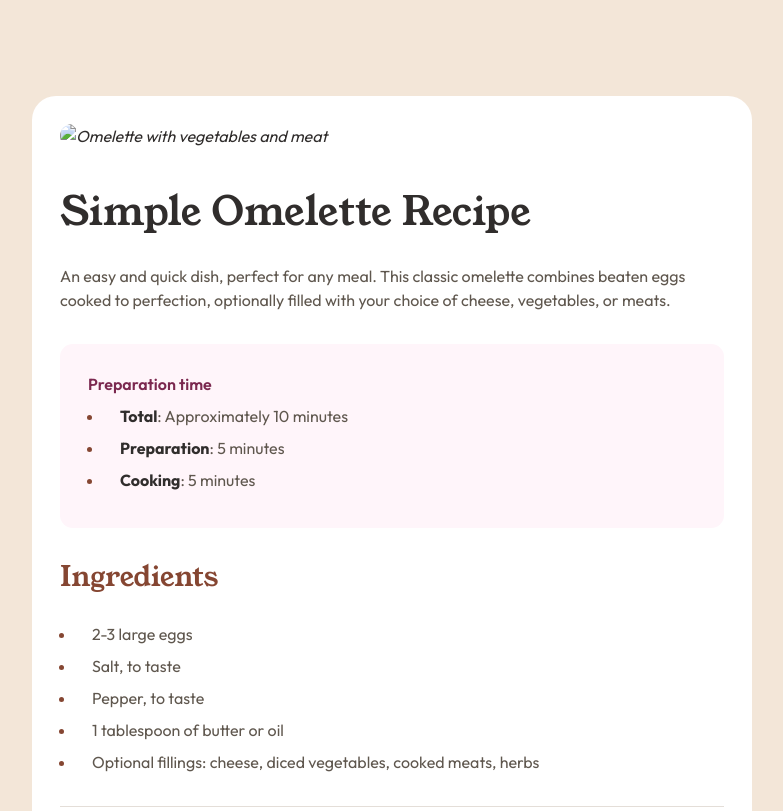
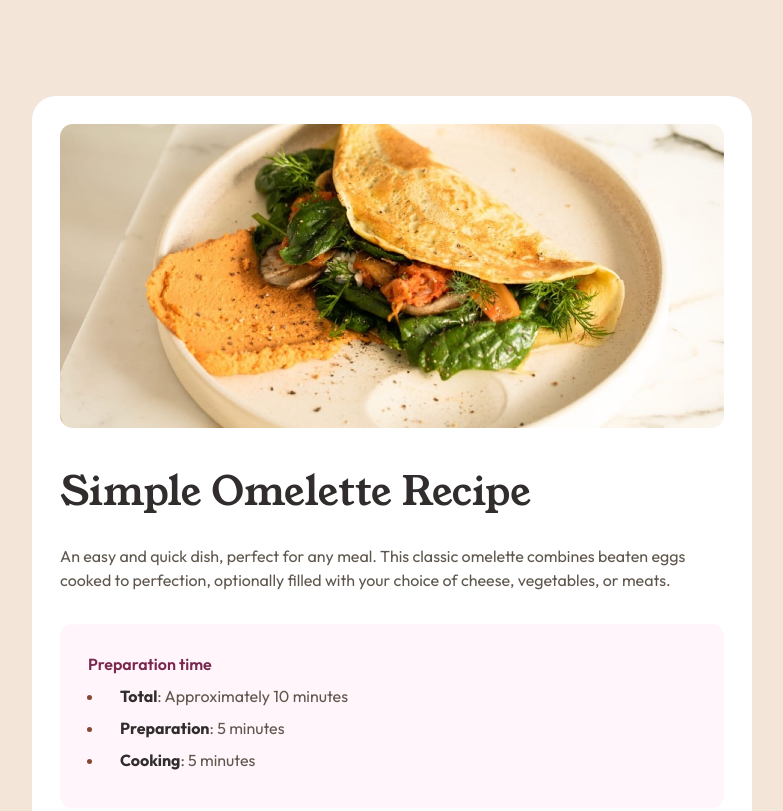
Before and after one commit to Bintou-Traore/Recipe-page, a plain HTML site: page index.html in a window 1280 px wide. Shown: the top 811 px of the page, without its empty margins (248-1031 px from the left). Drawn offline with Linux system fonts and the light colour scheme; the site is published under a folder, as on GitHub Pages, so addresses that start at the root find nothing.

Commit message:
change img

```diff
--- a/index.html
+++ b/index.html
@@ -21,7 +21,7 @@
 <body>
 <main class="wrapper">
   <div class="recipe-wrapper">
-    <img src="/assets/images/image-omelette.jpeg" alt="Omelette with vegetables and meat" class="recipe-img">
+    <img src="./assets/images/image-omelette.jpeg" alt="Omelette with vegetables and meat" class="recipe-img">
 
     <div class="recipe-container">
       <h1 class="recipe-title">Simple Omelette Recipe</h1>
```
